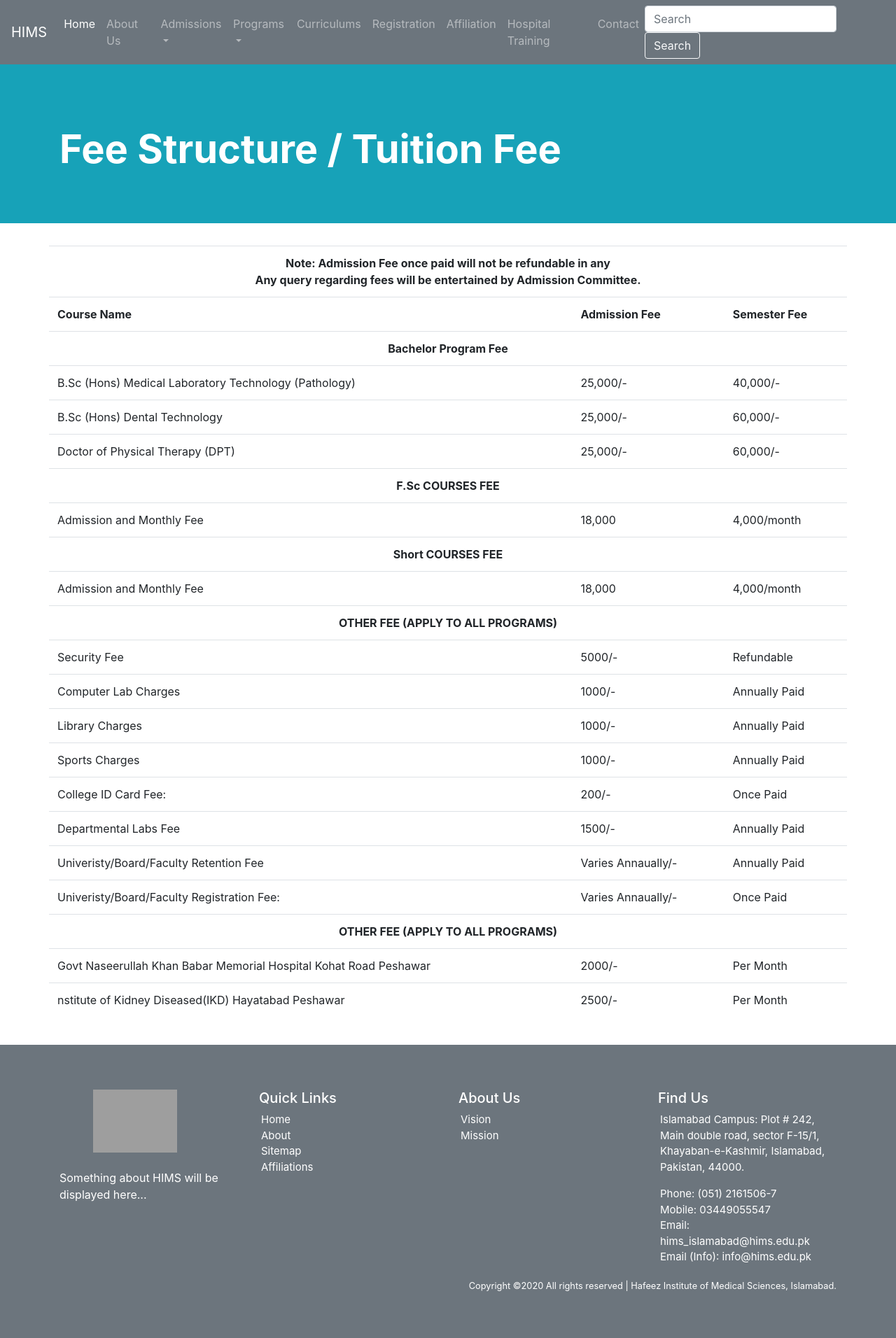
After one commit to sayedsaddam/hafeez-institute, a CodeIgniter app: page /hafeez-institute/fee-structure in a window 1280 px wide. The commit adds this page. Shown: the whole page at 70% size. Run offline with CodeIgniter, Linux system fonts and the light colour scheme; grey boxes are pictures that could not be loaded.

Commit message:
6 files changed including controllers, views, config files. Created new files inside views folder for fee structure.

```diff
--- a/application/config/routes.php
+++ b/application/config/routes.php
@@ -54,3 +54,4 @@ $route['404_override'] = '';
 $route['translate_uri_dashes'] = FALSE;
 $route['about'] = 'home/about';
 $route['how-to-apply'] = 'home/how_to_apply';
+$route['fee-structure'] = 'home/fee_structure';
--- a/application/controllers/Home.php
+++ b/application/controllers/Home.php
@@ -24,4 +24,10 @@ class Home extends CI_Controller{
         $data['body'] = 'howto';
         $this->load->view('components/template', $data);
     }
+    // Fee structure
+    public function fee_structure(){
+        $data['title'] = 'Hafeez Institute of Medical Sciences | Fee Structure';
+        $data['body'] = 'fee-structure';
+        $this->load->view('components/template', $data);
+    }
 }
--- a/application/views/about.php
+++ b/application/views/about.php
@@ -1,6 +1,6 @@
 <div class="jumbotron jumbotron-fluid bg-info">
     <div class="container">
-        <div class="row mt-4 pt-4">
+        <div class="row mt-4">
             <div class="col-xl-lg-12 col-md-12 col-sm-12">
                 <h1 class="display-4 font-weight-bold text-white">About Us | <small>We are Professional</small></h1>
             </div>
--- a/application/views/components/foot.php
+++ b/application/views/components/foot.php
@@ -8,10 +8,10 @@
             <div class="col-xl-lg-3 col-md-3 col-sm-10">
                 <h5>Quick Links</h5>
                 <ul style="list-style-type: none; padding-left: 3px; font-size: 15px;">
-                    <li><a href="" class="text-white">Home</a></li>
-                    <li><a href="" class="text-white">About</a></li>
-                    <li><a href="" class="text-white">Sitemap</a></li>
-                    <li><a href="" class="text-white">Affiliations</a></li>
+                    <li><a href="<?= base_url(); ?>" class="text-white">Home</a></li>
+                    <li><a href="<?= base_url('about'); ?>" class="text-white">About</a></li>
+                    <li><a href="<?= base_url('sitemap'); ?>" class="text-white">Sitemap</a></li>
+                    <li><a href="<?= base_url('affiliations'); ?>" class="text-white">Affiliations</a></li>
                 </ul>
             </div>
             <div class="col-xl-lg-3 col-md-3 col-sm-10">
--- a/application/views/components/head.php
+++ b/application/views/components/head.php
@@ -25,7 +25,7 @@
                 <a class="nav-link dropdown-toggle" href="#" id="navbarDropdown" role="button" data-toggle="dropdown" aria-haspopup="true" aria-expanded="false">Admissions</a>
                 <div class="dropdown-menu" aria-labelledby="navbarDropdown">
                     <a class="dropdown-item" href="<?= base_url('how-to-apply'); ?>">How to apply</a>
-                    <a class="dropdown-item" href="#">Tuition Fee</a>
+                    <a class="dropdown-item" href="<?= base_url('fee-structure'); ?>">Tuition Fee</a>
                     <a class="dropdown-item" href="#">Refund Policy</a>
                     <a class="dropdown-item" href="#">Scholarships</a>
                     <a class="dropdown-item" href="#">Migrations</a>
--- /dev/null
+++ b/application/views/fee-structure.php
@@ -0,0 +1,118 @@
+<div class="jumbotron jumbotron-fluid bg-info">
+    <div class="container">
+        <div class="row mt-4">
+            <div class="col-xl-lg-12 col-md-12 col-sm-12">
+                <h1 class="display-4 font-weight-bold text-white">Fee Structure / Tuition Fee</h1>
+            </div>
+        </div>
+    </div>
+</div>
+<div class="container">
+    <div class="row mt-4">
+        <table class="table table-hover">
+            <tbody>
+                <tr>
+                    <td align="center" class="font-weight-bold" colspan="3">
+                        Note: Admission Fee once paid will not be refundable in any <br>
+                        Any query regarding fees will be entertained by Admission Committee.
+                    </td>
+                </tr>
+                <tr>
+                    <th>Course Name</th>
+                    <th>Admission Fee</th>
+                    <th>Semester Fee</th>
+                </tr>
+                <tr>
+                    <td class="font-weight-bold" align="center" colspan="3">Bachelor Program Fee</td>
+                </tr>
+                <tr>
+                    <td>B.Sc (Hons) Medical Laboratory Technology (Pathology)</td>
+                    <td>25,000/-</td>
+                    <td>40,000/-</td>
+                </tr>
+                <tr>
+                    <td>B.Sc (Hons) Dental Technology</td>
+                    <td>25,000/-</td>
+                    <td>60,000/-</td>
+                </tr>
+                <tr>
+                    <td>Doctor of Physical Therapy (DPT)</td>
+                    <td>25,000/-</td>
+                    <td>60,000/-</td>
+                </tr>
+                <tr>
+                    <td class="font-weight-bold" align="center" colspan="3">F.Sc COURSES FEE</td>
+                </tr>
+                <tr>
+                    <td>Admission and Monthly Fee</td>
+                    <td>18,000</td>
+                    <td>4,000/month</td>
+                </tr>
+                <tr>
+                    <td class="font-weight-bold" align="center" colspan="3">Short COURSES FEE</td>
+                </tr>
+                <tr>
+                    <td>Admission and Monthly Fee</td>
+                    <td>18,000</td>
+                    <td>4,000/month</td>
+                </tr>
+                <tr>
+                    <td class="font-weight-bold" align="center" colspan="3">OTHER FEE (APPLY TO ALL PROGRAMS)</td>
+                </tr>
+                <tr>
+                    <td>Security Fee</td>
+                    <td>5000/-</td>
+                    <td>Refundable</td>
+                </tr>
+                <tr>
+                    <td>Computer Lab Charges</td>
+                    <td>1000/-</td>
+                    <td>Annually Paid</td>
+                </tr>
+                <tr>
+                    <td>Library Charges</td>
+                    <td>1000/-</td>
+                    <td>Annually Paid</td>
+                </tr>
+                <tr>
+                    <td>Sports Charges</td>
+                    <td>1000/-</td>
+                    <td>Annually Paid</td>
+                </tr>
+                <tr>
+                    <td>College ID Card Fee:</td>
+                    <td>200/-</td>
+                    <td>Once Paid</td>
+                </tr>
+                <tr>
+                    <td>Departmental Labs Fee</td>
+                    <td>1500/-</td>
+                    <td>Annually Paid</td>
+                </tr>
+                <tr>
+                    <td>Univeristy/Board/Faculty Retention Fee</td>
+                    <td>Varies Annaually/-</td>
+                    <td>Annually Paid</td>
+                </tr>
+                <tr>
+                    <td>Univeristy/Board/Faculty Registration Fee:</td>
+                    <td>Varies Annaually/-</td>
+                    <td>Once Paid</td>
+                </tr>
+                <tr>
+                    <td class="font-weight-bold" align="center" colspan="3">OTHER FEE (APPLY TO ALL PROGRAMS)</td>
+                </tr>
+                <tr>
+                    <td>Govt Naseerullah Khan Babar Memorial Hospital Kohat Road Peshawar</td>
+                    <td>2000/-</td>
+                    <td>Per Month</td>
+                </tr>
+                <tr>
+                    <td>nstitute of Kidney Diseased(IKD) Hayatabad Peshawar</td>
+                    <td>2500/-</td>
+                    <td>Per Month</td>
+                </tr>
+            </tbody>
+        </table>
+    </div>
+</div>
```
